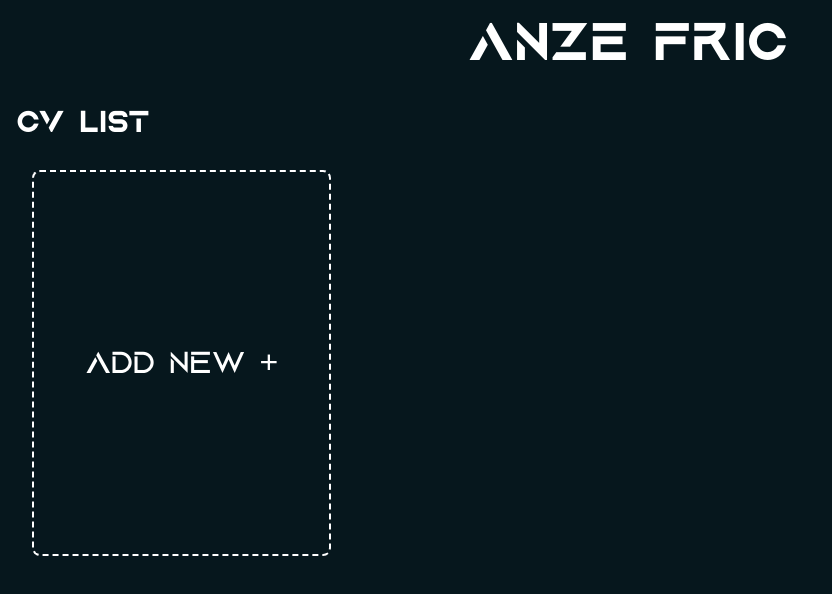
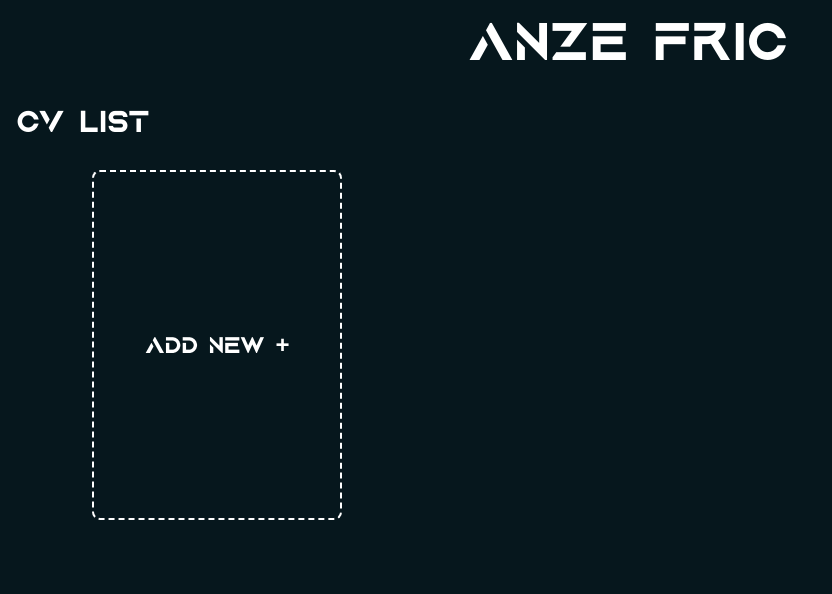
Before and after one commit to AnzeFric/NewWeb, a Next.js app: page /cv in a window 1280 px wide. Shown: the top 594 px of the page, without its empty margins (0-832 px from the left). Built offline with nearby package versions, Linux system fonts and the light colour scheme.

Commit message:
Cv styling

```diff
--- a/src/app/cv/page.tsx
+++ b/src/app/cv/page.tsx
@@ -3,9 +3,15 @@
 import ContainerWrapper from "@/components/global/wrappers/ContainerWrapper";
 import styles from "@/constants/styles/components/cv/list-styles.module.css";
 import useCvStore from "@/stores/cvStore";
+import { useRouter } from "next/navigation";
 
 export default function CV() {
   const { cvList } = useCvStore();
+  const router = useRouter();
+
+  const redirectToAddCv = () => {
+    router.push("/cv/add");
+  };
 
   return (
     <ContainerWrapper sections={1}>
@@ -17,10 +23,13 @@ export default function CV() {
               {cvList.map((cv, index) => (
                 <div className={styles.itemContainer} key={index + cv.uuid} />
               ))}
-              {cvList.length < 9 && (
-                <div className={styles.addContainer}>
+              {cvList.length < 8 && (
+                <button
+                  className={styles.addContainer}
+                  onClick={redirectToAddCv}
+                >
                   <p className={`${styles.addText} titleText`}>Add new +</p>
-                </div>
+                </button>
               )}
             </div>
           </div>
--- a/src/constants/styles/components/cv/list-styles.module.css
+++ b/src/constants/styles/components/cv/list-styles.module.css
@@ -21,19 +21,16 @@
     gap: 1.5rem;
     width: 100%;
     max-width: 1200px;
-    padding: 0 1rem;
 }
 
 .itemContainer,
 .addContainer {
-    aspect-ratio: 3/4;
     border: 2px solid white;
     border-radius: 8px;
     display: flex;
     align-items: center;
     justify-content: center;
-    padding: 1rem;
-    min-height: 200px;
+    height: 200px;
     cursor: pointer;
 }
 
@@ -45,7 +42,6 @@
 .itemContainer:hover {
     background-color: rgba(255, 255, 255, 0.1);
     transform: translateY(-4px);
-    box-shadow: 0 8px 16px rgba(0, 0, 0, 0.3);
 }
 
 .addContainer {
@@ -58,7 +54,6 @@
     background-color: rgba(255, 255, 255, 0.9);
     transform: translateY(-4px);
     border-color: black;
-    box-shadow: 0 8px 16px rgba(0, 0, 0, 0.3);
 }
 
 .addContainer:hover .addText {
@@ -68,7 +63,6 @@
 .addText {
     color: white;
     font-size: 1.1rem;
-    font-weight: 500;
     text-align: center;
     transition: color 0.3s ease;
 }
@@ -80,10 +74,6 @@
 }
 
 @media (max-width: 480px) {
-    .container {
-        padding: 40px 0.5rem 2rem;
-    }
-
     .title {
         font-size: 1.25rem;
         margin-bottom: 1.5rem;
@@ -92,12 +82,11 @@
     .listContainer {
         grid-template-columns: 1fr;
         gap: 1rem;
-        padding: 0 0.5rem;
     }
 
     .itemContainer,
     .addContainer {
-        min-height: 180px;
+        height: 500px;
     }
 
     .addText {
@@ -114,13 +103,14 @@
         grid-template-columns: repeat(2, 1fr);
         gap: 1.25rem;
     }
+
+    .itemContainer,
+    .addContainer {
+        height: 400px;
+    }
 }
 
 @media (min-width: 768px) and (max-width: 1023px) {
-    .container {
-        padding: 80px 2rem 2rem;
-    }
-
     .title {
         font-size: 2rem;
         text-align: left;
@@ -129,20 +119,15 @@
     .listContainer {
         grid-template-columns: repeat(3, 1fr);
         gap: 1.5rem;
-        padding: 0;
     }
 
     .itemContainer,
     .addContainer {
-        min-height: 220px;
+        height: 350px;
     }
 }
 
 @media (min-width: 1024px) {
-    .container {
-        padding: 100px 2rem 2rem;
-    }
-
     .title {
         font-size: 2rem;
         text-align: left;
@@ -151,39 +136,21 @@
     .listContainer {
         grid-template-columns: repeat(4, 1fr);
         gap: 2rem;
-        padding: 0;
     }
 
     .itemContainer,
     .addContainer {
-        min-height: 250px;
+        height: 350px;
     }
 
     .addText {
-        font-size: 2rem;
+        font-size: 1.5rem;
     }
 }
 
 @media (min-width: 1280px) {
     .listContainer {
-        grid-template-columns: repeat(4, 280px);
+        grid-template-columns: repeat(4, 250px);
         justify-content: center;
     }
-
-    .itemContainer,
-    .addContainer {
-        height: 350px;
-        min-height: auto;
-    }
 }
-
-@media (min-width: 1600px) {
-    .itemContainer,
-    .addContainer {
-        height: 500px;
-    }
-
-    .listContainer {
-        grid-template-columns: repeat(3, 400px);
-    }
-}
```
Also changed, not shown: src/app/cv/add/page.tsx (added, +15 -0 lines).
